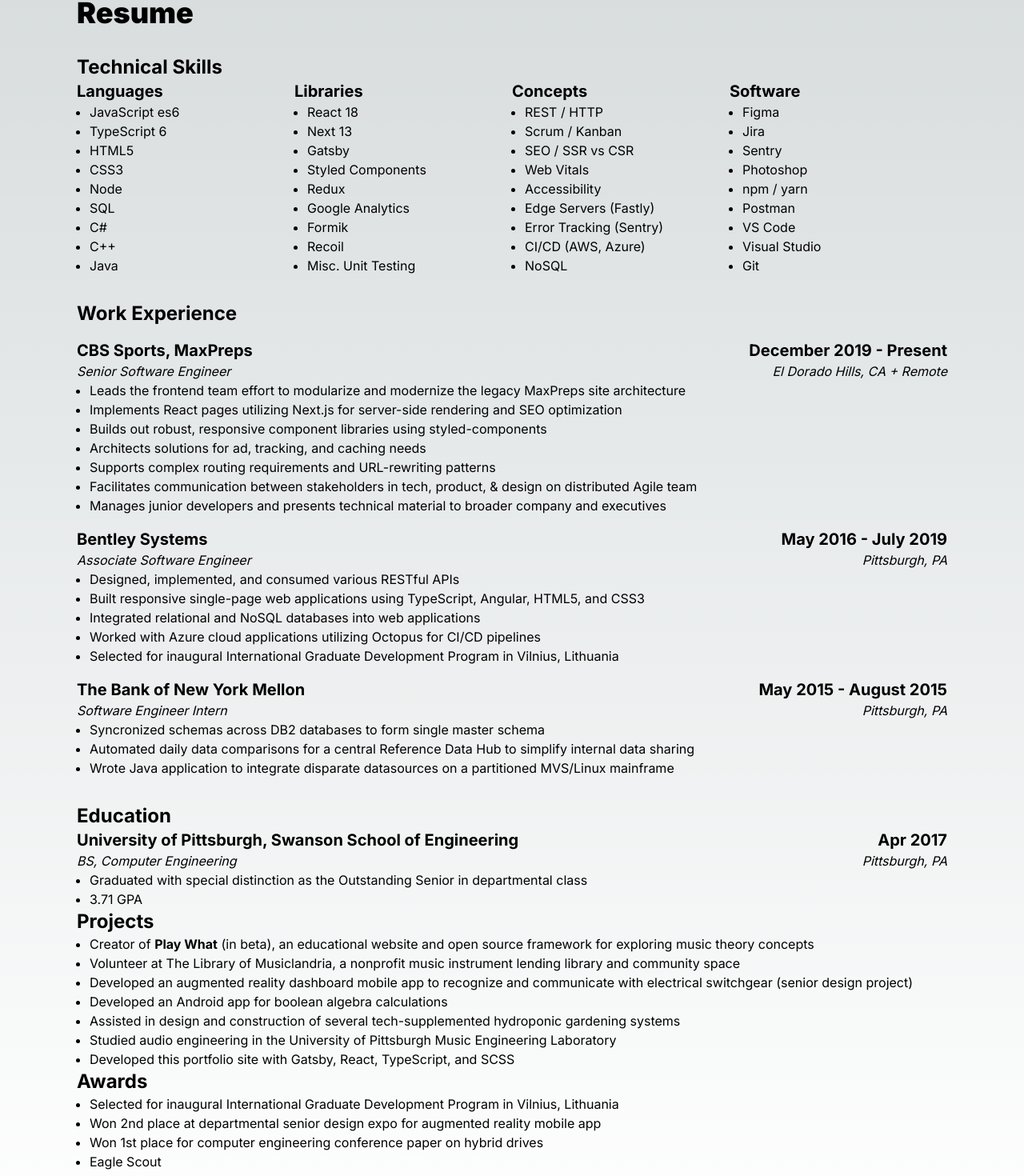
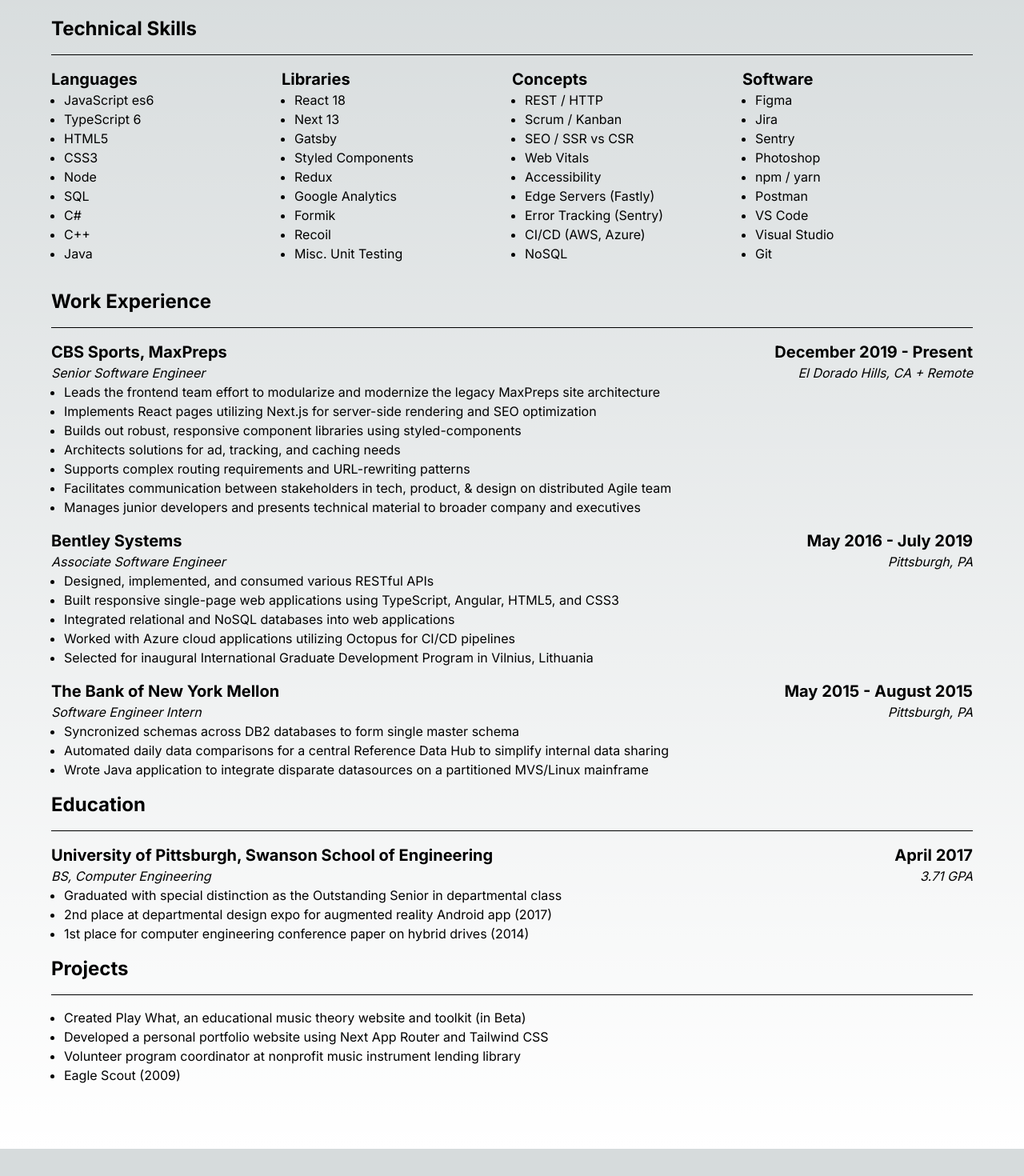
Before and after one commit to dan9418/personal-site-6, a Next.js app: page /resume in a window 1280 px wide. Shown: the part 100-1570 px from the top of the page at 80% size. After the commit the page ends 1536 px from the top, so only its background shows below. Built offline with nearby package versions, Linux system fonts and the light colour scheme.

Commit message:
single data export

```diff
--- a/src/app/resume/ResumePage.tsx
+++ b/src/app/resume/ResumePage.tsx
@@ -1,7 +1,7 @@
 import React, { ReactNode } from "react";
-import { TECH_SKILLS, TechSkills, WORK_EXP, WorkExp } from './resume.data';
+import { RESUME, Resume, TechSkillsItem, WorkExpItem } from './resume.data';
 
-const ResumeSubheader: React.FC<Omit<WorkExp[number], 'items'>> = ({ company, duration, position, location }) => {
+const ResumeSubheader: React.FC<Omit<WorkExpItem, 'items'>> = ({ company, duration, position, location }) => {
     return (
         <div className="resume-subheader">
             <h3 className="flex justify-between text-xl font-bold">
@@ -18,13 +18,13 @@
 
 const List: React.FC<{ items: ReactNode[] }> = ({ items }) => {
     return (
-        <ul className="list-disc ml-4">
+        <ul className="list-disc ml-4 mb-4">
             {items.map((d, i) => <li key={i}>{d}</li>)}
         </ul>
     );
 };
 
-const TechSkill: React.FC<{ data: TechSkills[number] }> = ({ data }) => {
+const TechSkill: React.FC<{ data: TechSkillsItem }> = ({ data }) => {
     return (
         <div>
             <h3 className="text-xl font-bold">{data.category}</h3>
@@ -33,7 +33,13 @@
     );
 };
 
-const WorkExp: React.FC<{ data: WorkExp[number] }> = ({ data }) => {
+const SectionHeader: React.FC<{ title: string }> = ({ title }) => {
+    return (
+        <h2 className="text-2xl font-bold my-4 pb-4  border-b border-black">{title}</h2>
+    );
+};
+
+const WorkExp: React.FC<{ data: Resume['workExp'][number] }> = ({ data }) => {
     return (
         <div className="mt-4">
             <ResumeSubheader
@@ -49,65 +55,31 @@
 
 const ResumePage = () => {
     return (
-        <>
+        <div className="p-16">
+            <h1 className="text-4xl font-black text-center">Resume</h1>
+
             <section>
-                <h2 className="text-2xl font-bold mt-8">Technical Skills</h2>
+                <SectionHeader title="Technical Skills" />
                 <div className='skills grid grid-cols-4'>
-                    {TECH_SKILLS.map(skill => <TechSkill key={skill.category} data={skill} />)}
+                    {RESUME.techSkills.map(skill => <TechSkill key={skill.category} data={skill} />)}
                 </div>
             </section>
 
-            <section className="experience">
-                <h2 className="text-2xl font-bold mt-8">Work Experience</h2>
-                {WORK_EXP.map(exp => <WorkExp key={exp.company} data={exp} />)}
+            <section>
+                <SectionHeader title="Work Experience" />
+                {RESUME.workExp.map(exp => <WorkExp key={exp.company} data={exp} />)}
             </section>
 
             <section>
-                <h2 className="text-2xl font-bold mt-8">Education</h2>
-
-                <ResumeSubheader
-                    company='University of Pittsburgh, Swanson School of Engineering'
-                    position='BS, Computer Engineering'
-                    duration='Apr 2017'
-                    location='Pittsburgh, PA'
-                />
-
-                <ul className="list-disc ml-4">
-                    <li>Graduated with special distinction as the Outstanding Senior in departmental class</li>
-                    <li>3.71 GPA</li>
-                </ul>
-
+                <SectionHeader title="Education" />
+                <WorkExp data={RESUME.education} />
             </section>
 
             <section>
-
-                <h2 className="text-2xl font-bold">Projects</h2>
-
-                <ul className="list-disc ml-4">
-                    <li>Creator of <b>Play What</b> (in beta), an educational website and open source framework for exploring music theory concepts</li>
-                    <li>Volunteer at <a href='https://musiclandria.com/' target='_blank' rel='noopener noreferrer'>The Library of Musiclandria</a>, a nonprofit music instrument lending library and community space</li>
-                    <li>Developed an <a href='https://github.com/dan9418/ARDashboard/' target='_blank' rel='noopener noreferrer'>augmented reality dashboard</a> mobile app to recognize and communicate with electrical switchgear (senior design project)</li>
-                    <li>Developed an Android app for boolean algebra calculations</li>
-                    <li>Assisted in design and construction of several tech-supplemented hydroponic gardening systems</li>
-                    <li>Studied audio engineering in the University of Pittsburgh Music Engineering Laboratory</li>
-                    <li>Developed this portfolio site with Gatsby, React, TypeScript, and SCSS</li>
-                </ul>
-
+                <SectionHeader title="Projects" />
+                <List items={RESUME.projects} />
             </section>
-
-            <section>
-                <h2 className="text-2xl font-bold">Awards</h2>
-
-                <ul className="list-disc ml-4">
-                    <li>Selected for inaugural International Graduate Development Program in Vilnius, Lithuania</li>
-                    <li>Won 2nd place at departmental senior design expo for augmented reality mobile app</li>
-                    <li>Won 1st place for computer engineering conference paper on hybrid drives</li>
-                    <li>Eagle Scout</li>
-                </ul>
-
-            </section>
-
-        </>
+        </div>
     )
 }
 
--- a/src/app/resume/page.tsx
+++ b/src/app/resume/page.tsx
@@ -2,8 +2,7 @@
 
 export default function Home() {
     return (
-        <main className="min-h-screen p-24">
-            <h1 className="text-4xl font-black">Resume</h1>
+        <main>
             <ResumePage />
         </main>
     )
--- a/src/app/resume/resume.data.ts
+++ b/src/app/resume/resume.data.ts
@@ -1,11 +1,11 @@
 // TECHNICAL SKILLS
 
-export type TechSkills = {
+export type TechSkillsItem = {
     category: string;
     items: string[];
-}[];
+};
 
-export const TECH_SKILLS: TechSkills = [
+const TECH_SKILLS: TechSkillsItem[] = [
     {
         category: 'Languages',
         items: [
@@ -64,17 +64,17 @@
     }
 ]
 
-export type WorkExp = {
+// WORK EXPERIENCE
+
+export type WorkExpItem = {
     company: string;
     duration: string;
     position: string;
     location: string;
     items: string[];
-}[];
+};
 
-// WORK EXPERIENCE
-
-export const WORK_EXP: WorkExp = [
+const WORK_EXP: WorkExpItem[] = [
     {
         company: 'CBS Sports, MaxPreps',
         duration: 'December 2019 - Present',
@@ -118,33 +118,38 @@
 
 // EDUCATION
 
-export type Education = {
-    school: string;
-    year: string;
-    degree: string;
-    gpa: string;
-}
-
-export const EDUCATION: Education = {
-    school: 'University of Pittsburgh, Swanson School of Engineering',
-    year: 'April 2017',
-    degree: 'BS, Computer Engineering',
-    gpa: '3.71 GPA'
+const EDUCATION: WorkExpItem = {
+    company: 'University of Pittsburgh, Swanson School of Engineering',
+    duration: 'April 2017',
+    position: 'BS, Computer Engineering',
+    location: '3.71 GPA',
+    items: [
+        'Graduated with special distinction as the Outstanding Senior in departmental class',
+        '2nd place at departmental design expo for augmented reality Android app (2017)',
+        '1st place for computer engineering conference paper on hybrid drives (2014)',
+    ]
 }
 
 // PROJECTS
 
 export const PROJECTS: string[] = [
     'Created Play What, an educational music theory website and toolkit (in Beta)',
-    'Developed a personal portfolio website using Gatsby',
+    'Developed a personal portfolio website using Next App Router and Tailwind CSS',
     'Volunteer program coordinator at nonprofit music instrument lending library',
+    'Eagle Scout (2009)',
 ]
 
-// AWARDS
 
-export const AWARDS: string[] = [
-    'Graduated with special distinction as the Outstanding Senior in departmental class (2017)',
-    '2nd place at departmental design expo for augmented reality Android app (2017)',
-    '1st place for computer engineering conference paper on hybrid drives (2014)',
-    'Eagle Scout (2009)',
-]
+export type Resume = {
+    techSkills: TechSkillsItem[],
+    workExp: WorkExpItem[],
+    education: WorkExpItem,
+    projects: string[]
+}
+
+export const RESUME: Resume = {
+    techSkills: TECH_SKILLS,
+    workExp: WORK_EXP,
+    education: EDUCATION,
+    projects: PROJECTS
+}
```
